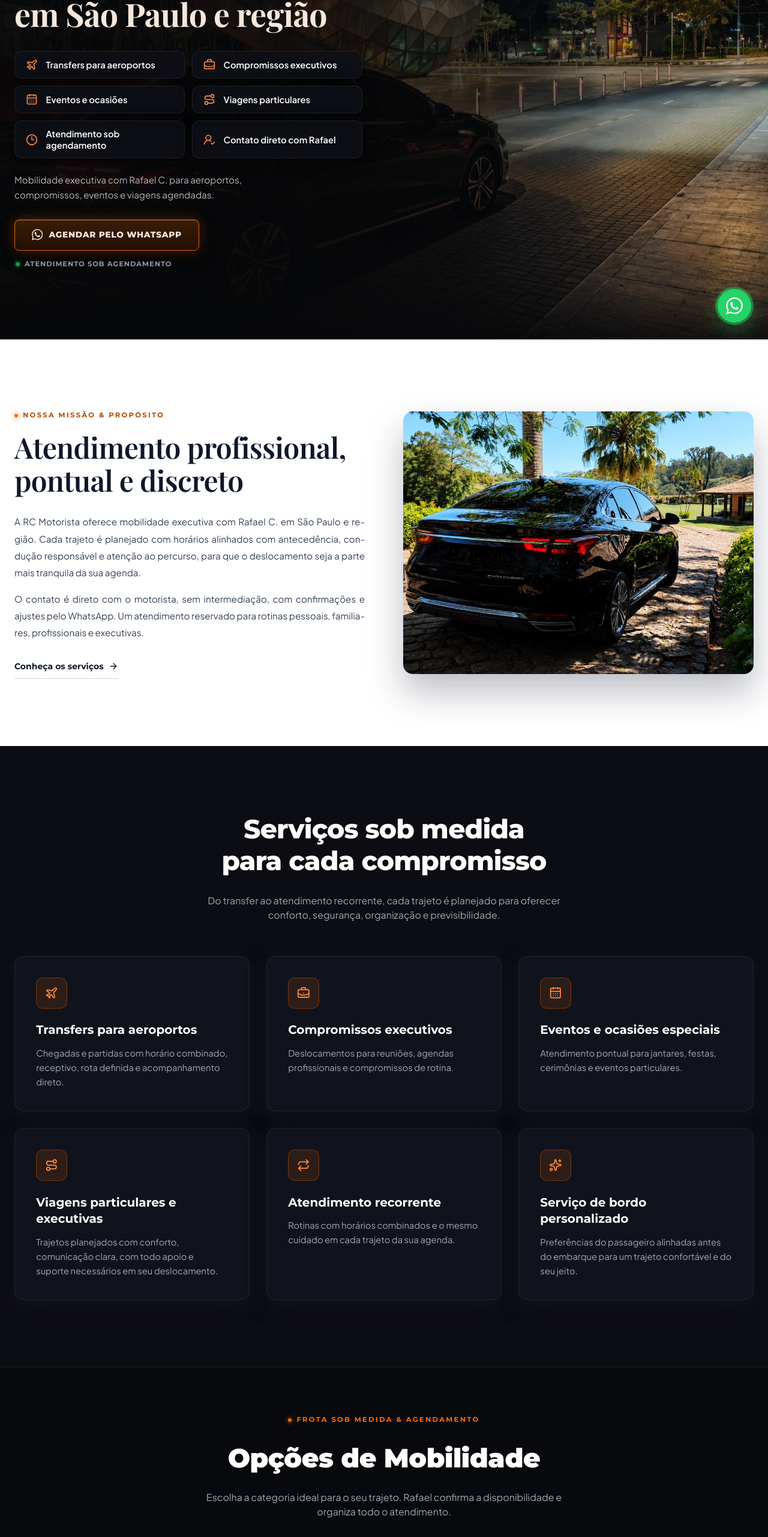
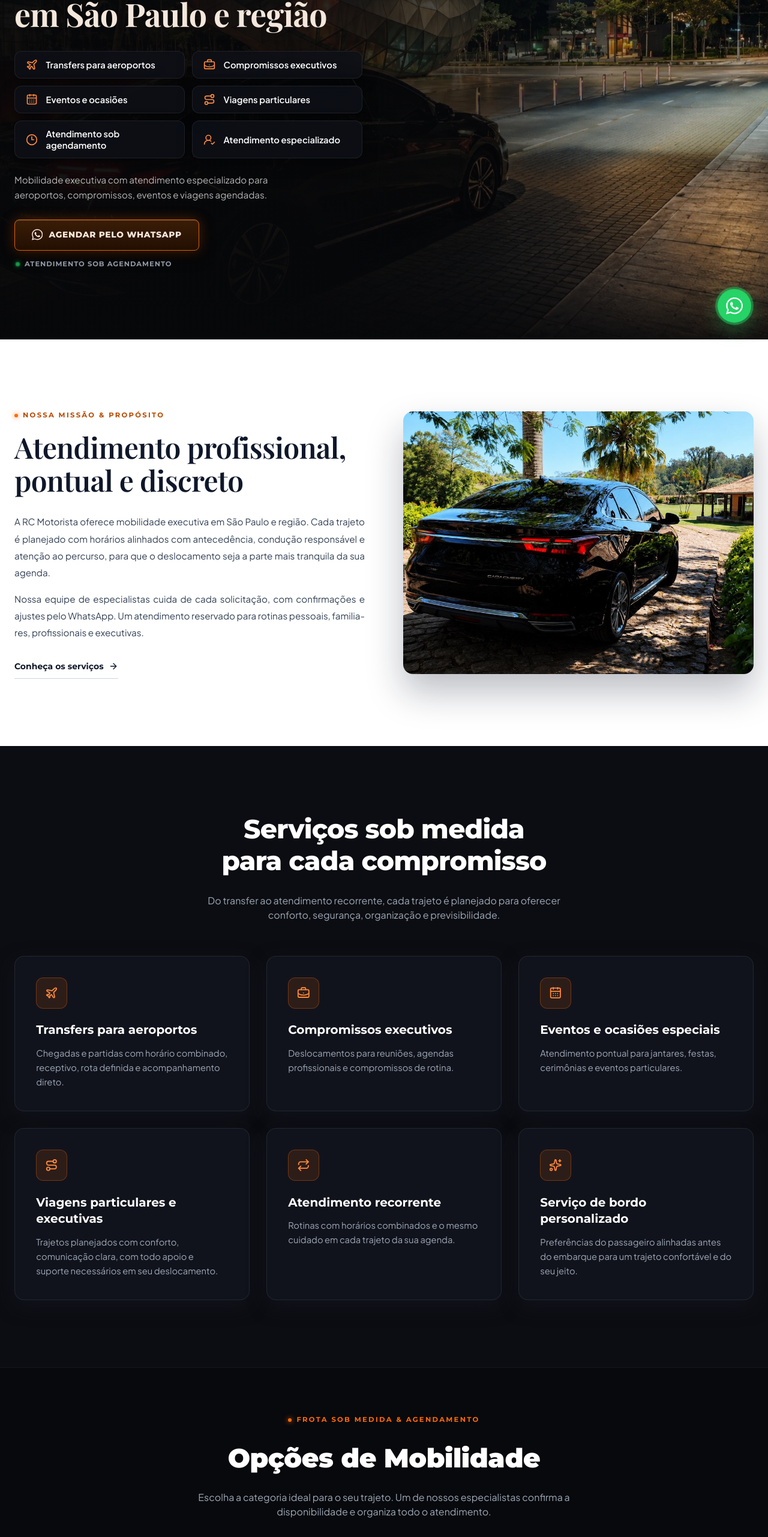
Before and after one commit to pedropcorsini/landing-page-rc-motorista, a React (Vite) app: page / in a window 1280 px wide. Shown: the part 234-2797 px from the top of the page at 60% size. Built offline with nearby package versions, Linux system fonts and the light colour scheme; a web font is replaced by a local one.

Commit message:
feat: atendimento em nome da empresa, sem contato direto com o Rafael
Troca as mencoes ao Rafael por especialistas e equipe de atendimento (textos, FAQ, meta tags, mensagens do WhatsApp), botao 'Falar com um especialista' e legenda 'Fale com uma de nossas atendentes' no botao flutuante.

```diff
--- a/index.html
+++ b/index.html
@@ -3,7 +3,7 @@
   <head>
     <meta charset="UTF-8" />
     <meta name="viewport" content="width=device-width, initial-scale=1.0" />
-    <meta name="description" content="Motorista executivo em São Paulo e região com Rafael C.: transfers para aeroportos, compromissos, eventos e viagens agendadas. Agende pelo WhatsApp." />
+    <meta name="description" content="Motorista executivo em São Paulo e região: transfers para aeroportos, compromissos, eventos e viagens agendadas. Agende pelo WhatsApp com nossos especialistas." />
     <meta name="theme-color" content="#07080a" />
     <link rel="icon" type="image/png" href="./docs/rc-logo-transparente.png" />
     <link rel="canonical" href="https://www.transporteexecutivorc.com.br/" />
@@ -11,7 +11,7 @@
     <meta property="og:locale" content="pt_BR" />
     <meta property="og:site_name" content="RC Motorista" />
     <meta property="og:title" content="RC Motorista | Motorista executivo em São Paulo" />
-    <meta property="og:description" content="Motorista executivo em São Paulo e região com Rafael C.: transfers para aeroportos, compromissos, eventos e viagens agendadas. Agende pelo WhatsApp." />
+    <meta property="og:description" content="Motorista executivo em São Paulo e região: transfers para aeroportos, compromissos, eventos e viagens agendadas. Agende pelo WhatsApp com nossos especialistas." />
     <meta property="og:url" content="https://www.transporteexecutivorc.com.br/" />
     <meta property="og:image" content="https://www.transporteexecutivorc.com.br/preview-link-v4.jpg" />
     <meta property="og:image:type" content="image/jpeg" />
@@ -20,7 +20,7 @@
     <meta property="og:image:alt" content="Logo Transporte Executivo RC e a frase Motorista executivo em São Paulo e região" />
     <meta name="twitter:card" content="summary_large_image" />
     <meta name="twitter:title" content="RC Motorista | Motorista executivo em São Paulo" />
-    <meta name="twitter:description" content="Motorista executivo em São Paulo e região com Rafael C.: transfers para aeroportos, compromissos, eventos e viagens agendadas. Agende pelo WhatsApp." />
+    <meta name="twitter:description" content="Motorista executivo em São Paulo e região: transfers para aeroportos, compromissos, eventos e viagens agendadas. Agende pelo WhatsApp com nossos especialistas." />
     <meta name="twitter:image" content="https://www.transporteexecutivorc.com.br/preview-link-v4.jpg" />
     <meta name="twitter:image:alt" content="Logo Transporte Executivo RC e a frase Motorista executivo em São Paulo e região" />
     <link rel="preconnect" href="https://fonts.googleapis.com" />
--- a/src/components/About.tsx
+++ b/src/components/About.tsx
@@ -39,7 +39,7 @@ export function About() {
         <div className="relative">
           <img
             src={aboutImage}
-            alt="Rafael C. em atendimento executivo da RC Motorista"
+            alt="Atendimento executivo da RC Motorista"
             loading="lazy"
             className="aspect-[4/3] w-full rounded-2xl object-cover shadow-[0_30px_60px_rgba(15,23,42,0.28)]"
           />
--- a/src/components/FleetShowcase.tsx
+++ b/src/components/FleetShowcase.tsx
@@ -82,7 +82,7 @@ export function FleetShowcase() {
                   <a
                     className="fleet-link"
                     href={buildWhatsappHref(
-                      `Olá Rafael, gostaria de consultar a disponibilidade da categoria ${vehicle.name} com a RC Transporte Executivo.`,
+                      `Olá, gostaria de consultar a disponibilidade da categoria ${vehicle.name} com a RC Transporte Executivo.`,
                     )}
                     target="_blank"
                     rel="noreferrer"
--- a/src/components/HowItWorks.tsx
+++ b/src/components/HowItWorks.tsx
@@ -56,7 +56,7 @@ export function HowItWorks() {
         <div className="mt-14 flex justify-center">
           <a href={site.whatsappHref} target="_blank" rel="noreferrer" className="btn-cta">
             <WhatsAppIcon className="h-[1.15rem] w-[1.15rem]" />
-            Falar com o Rafael
+            Falar com um especialista
           </a>
         </div>
       </div>
--- a/src/components/WhatsAppFloat.tsx
+++ b/src/components/WhatsAppFloat.tsx
@@ -7,9 +7,15 @@ export function WhatsAppFloat() {
       href={site.whatsappHref}
       target="_blank"
       rel="noreferrer"
-      aria-label="Conversar no WhatsApp"
+      aria-label="Falar com uma de nossas atendentes no WhatsApp"
       className="group fixed bottom-5 right-5 z-40 grid h-14 w-14 place-items-center rounded-full bg-whatsapp text-white shadow-[0_10px_30px_rgba(37,211,102,0.35)] transition-transform duration-300 ease-expo hover:scale-110 sm:bottom-7 sm:right-7"
     >
+      <span
+        aria-hidden="true"
+        className="pointer-events-none absolute right-full mr-3 hidden whitespace-nowrap rounded-full bg-ink px-4 py-2 font-heading text-[0.78rem] font-bold text-white opacity-0 shadow-[0_8px_24px_rgba(0,0,0,0.35)] transition-opacity duration-300 group-hover:opacity-100 group-focus-visible:opacity-100 sm:block"
+      >
+        Fale com uma de nossas atendentes
+      </span>
       <span aria-hidden="true" className="absolute inset-0 animate-whatsapp-pulse rounded-full bg-whatsapp" />
       <WhatsAppIcon className="relative h-7 w-7" />
     </a>
--- a/src/data/site.ts
+++ b/src/data/site.ts
@@ -4,7 +4,7 @@ import minivanImage from '../../images/frota/minivan.jpg';
 import vanImage from '../../images/frota/van.jpg';
 
 const whatsappNumber = '5511952946402';
-const defaultWhatsappMessage = 'Olá Rafael, gostaria de agendar uma corrida com a RC Transporte Executivo.';
+const defaultWhatsappMessage = 'Olá, gostaria de agendar uma corrida com a RC Transporte Executivo.';
 
 export function buildWhatsappHref(message: string = defaultWhatsappMessage) {
   return `https://wa.me/${whatsappNumber}?text=${encodeURIComponent(message)}`;
@@ -78,7 +78,7 @@ const faq: FaqItem[] = [
   {
     question: 'Como faço para agendar uma corrida?',
     answer:
-      'Pelo WhatsApp. Envie origem, destino, data, horário e observações importantes. Rafael confirma a disponibilidade, combina os detalhes e organiza o atendimento.',
+      'Pelo WhatsApp. Envie origem, destino, data, horário e observações importantes. Um de nossos especialistas confirma a disponibilidade, combina os detalhes e organiza o atendimento.',
   },
   {
     question: 'Quais regiões vocês atendem?',
@@ -106,14 +106,14 @@ const faq: FaqItem[] = [
       'Sim. Além do sedã e do SUV, há opções de minivan e van para famílias, grupos e comitivas. Consulte a disponibilidade da categoria desejada.',
   },
   {
-    question: 'Vou falar direto com o motorista?',
-    answer: 'Sim. O contato é direto com Rafael C., sem intermediação ou suporte genérico.',
+    question: 'Com quem eu falo para agendar?',
+    answer:
+      'Com um de nossos especialistas, direto pelo WhatsApp. Nossa equipe de atendimento cuida do seu agendamento do primeiro contato até o destino.',
   },
 ];
 
 export const site = {
   brand: 'RC Motorista',
-  driver: 'Rafael C.',
   location: 'São Paulo e região',
   phoneDisplay: '(11) 95294-6402',
   phoneHref: 'tel:+5511952946402',
@@ -132,7 +132,7 @@ export const site = {
   hero: {
     titleLine1: 'Motorista Executivo',
     titleLine2: 'em São Paulo e região',
-    subtitle: 'Mobilidade executiva com Rafael C. para aeroportos, compromissos, eventos e viagens agendadas.',
+    subtitle: 'Mobilidade executiva com atendimento especializado para aeroportos, compromissos, eventos e viagens agendadas.',
     status: 'Atendimento sob agendamento',
     features: [
       { icon: 'plane', label: 'Transfers para aeroportos' },
@@ -140,7 +140,7 @@ export const site = {
       { icon: 'calendar', label: 'Eventos e ocasiões' },
       { icon: 'route', label: 'Viagens particulares' },
       { icon: 'clock', label: 'Atendimento sob agendamento' },
-      { icon: 'user', label: 'Contato direto com Rafael' },
+      { icon: 'user', label: 'Atendimento especializado' },
     ] satisfies { icon: IconKey; label: string }[],
   },
   about: {
@@ -148,8 +148,8 @@ export const site = {
     titleLine1: 'Atendimento profissional,',
     titleLine2: 'pontual e discreto',
     paragraphs: [
-      'A RC Motorista oferece mobilidade executiva com Rafael C. em São Paulo e região. Cada trajeto é planejado com horários alinhados com antecedência, condução responsável e atenção ao percurso, para que o deslocamento seja a parte mais tranquila da sua agenda.',
-      'O contato é direto com o motorista, sem intermediação, com confirmações e ajustes pelo WhatsApp. Um atendimento reservado para rotinas pessoais, familiares, profissionais e executivas.',
+      'A RC Motorista oferece mobilidade executiva em São Paulo e região. Cada trajeto é planejado com horários alinhados com antecedência, condução responsável e atenção ao percurso, para que o deslocamento seja a parte mais tranquila da sua agenda.',
+      'Nossa equipe de especialistas cuida de cada solicitação, com confirmações e ajustes pelo WhatsApp. Um atendimento reservado para rotinas pessoais, familiares, profissionais e executivas.',
     ],
     linkLabel: 'Conheça os serviços',
   },
@@ -196,7 +196,7 @@ export const site = {
   fleetSection: {
     eyebrow: 'Frota sob medida & agendamento',
     title: 'Opções de Mobilidade',
-    description: 'Escolha a categoria ideal para o seu trajeto. Rafael confirma a disponibilidade e organiza todo o atendimento.',
+    description: 'Escolha a categoria ideal para o seu trajeto. Um de nossos especialistas confirma a disponibilidade e organiza todo o atendimento.',
     linkLabel: 'Consultar disponibilidade',
   },
   fleet,
@@ -219,8 +219,8 @@ export const site = {
     },
     {
       icon: 'user',
-      title: 'Atendimento direto',
-      description: 'Contato direto com Rafael C., sem intermediação ou suporte genérico.',
+      title: 'Atendimento especializado',
+      description: 'Fale com um de nossos especialistas e conte com apoio do primeiro contato até o destino.',
     },
     {
       icon: 'sparkles',
@@ -259,7 +259,7 @@ export const site = {
     {
       icon: 'calendar',
       title: 'Receba a confirmação',
-      description: 'Rafael confirma disponibilidade, combina os detalhes e organiza o atendimento.',
+      description: 'Nossa equipe confirma a disponibilidade, combina os detalhes e organiza o atendimento.',
     },
   ] satisfies { icon: IconKey; title: string; description: string }[],
   faqSection: {
@@ -271,10 +271,10 @@ export const site = {
     eyebrow: 'Atendimento sob agendamento',
     title: 'Pronto para um deslocamento à altura da sua agenda?',
     description:
-      'Fale diretamente com Rafael C. para consultar disponibilidade, combinar trajeto e agendar seu atendimento.',
+      'Fale com um de nossos especialistas para consultar disponibilidade, combinar trajeto e agendar seu atendimento.',
   },
   footer: {
     description:
-      'Motorista executivo em São Paulo e região. Transfers para aeroportos, compromissos, eventos e viagens agendadas com atendimento direto.',
+      'Motorista executivo em São Paulo e região. Transfers para aeroportos, compromissos, eventos e viagens agendadas com atendimento especializado.',
   },
 };
```
Also changed, not shown: 2 other files (tests, documents, lock files or other folders).
